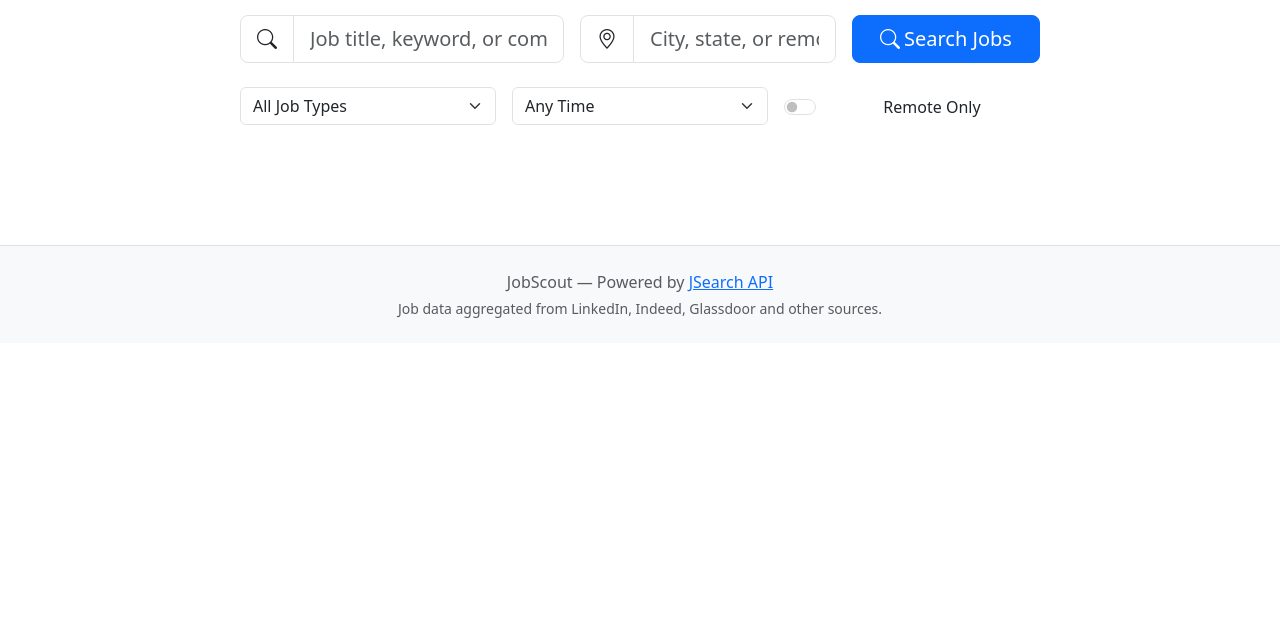
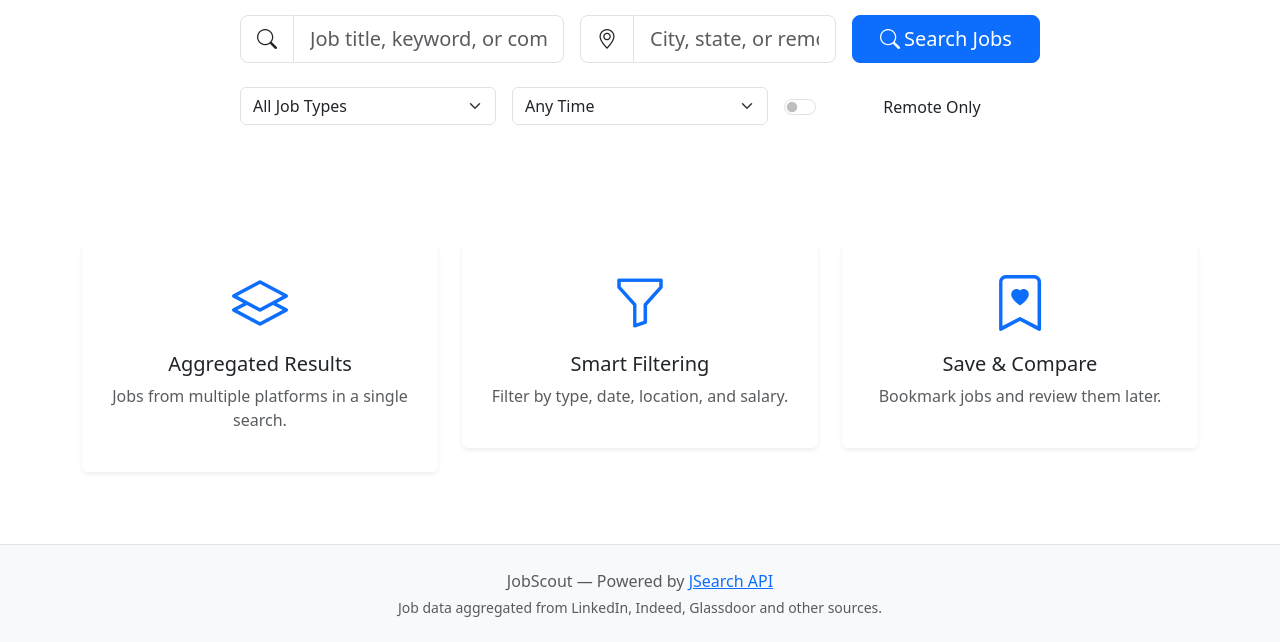
Before and after one commit to Hassanah-dev006/Web_Infrastructure_Summative, a Flask app: page / in a window 1280 px wide. Shown: the part 250-892 px from the top of the page. Before the commit the page ends 568 px from the top, so only its background shows below. Run offline with Flask 3, Linux system fonts and the light colour scheme.

Commit message:
Add feature highlight cards to home page

```diff
--- a/templates/index.html
+++ b/templates/index.html
@@ -58,4 +58,28 @@
         </div>
     </form>
 </div>
+
+<div class="row mt-5 g-4">
+    <div class="col-md-4">
+        <div class="card border-0 shadow-sm text-center p-4">
+            <i class="bi bi-layers display-4 text-primary mb-3"></i>
+            <h5>Aggregated Results</h5>
+            <p class="text-muted">Jobs from multiple platforms in a single search.</p>
+        </div>
+    </div>
+    <div class="col-md-4">
+        <div class="card border-0 shadow-sm text-center p-4">
+            <i class="bi bi-funnel display-4 text-primary mb-3"></i>
+            <h5>Smart Filtering</h5>
+            <p class="text-muted">Filter by type, date, location, and salary.</p>
+        </div>
+    </div>
+    <div class="col-md-4">
+        <div class="card border-0 shadow-sm text-center p-4">
+            <i class="bi bi-bookmark-heart display-4 text-primary mb-3"></i>
+            <h5>Save & Compare</h5>
+            <p class="text-muted">Bookmark jobs and review them later.</p>
+        </div>
+    </div>
+</div>
 {% endblock %}
```
